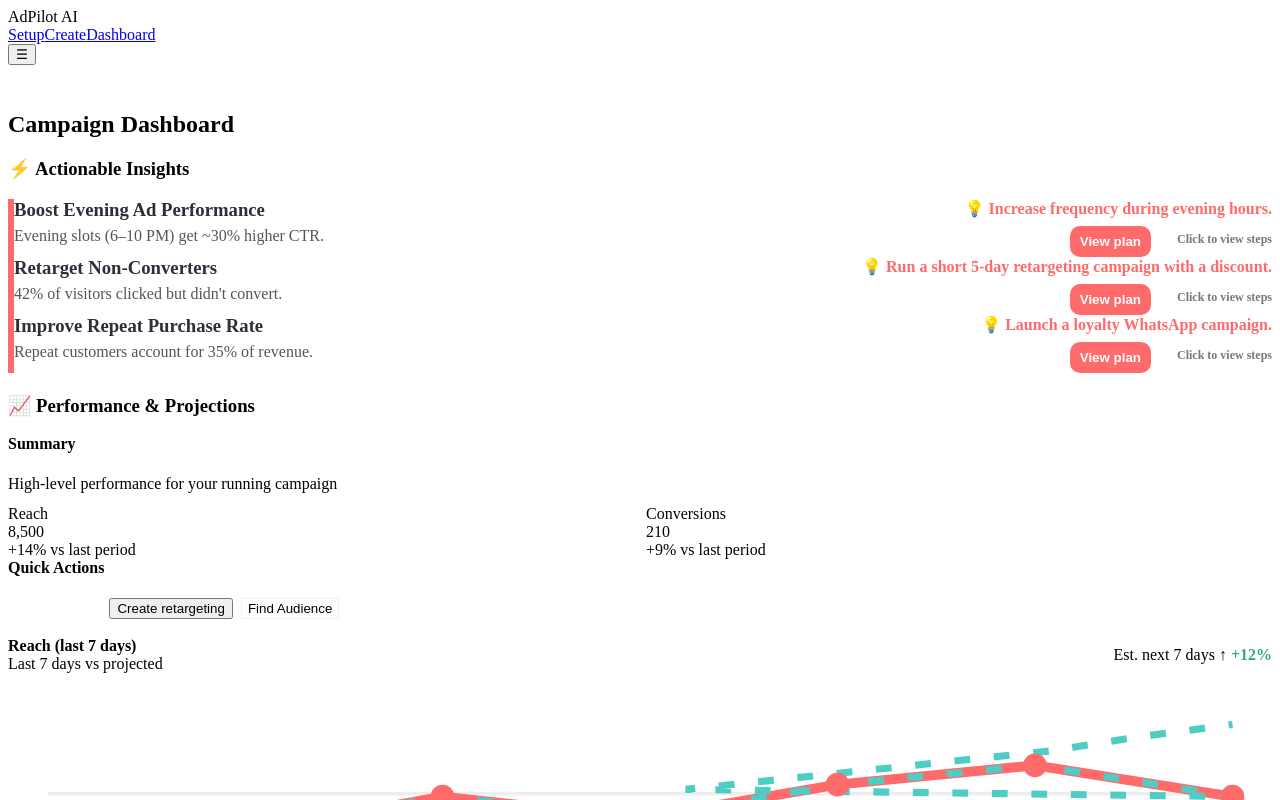
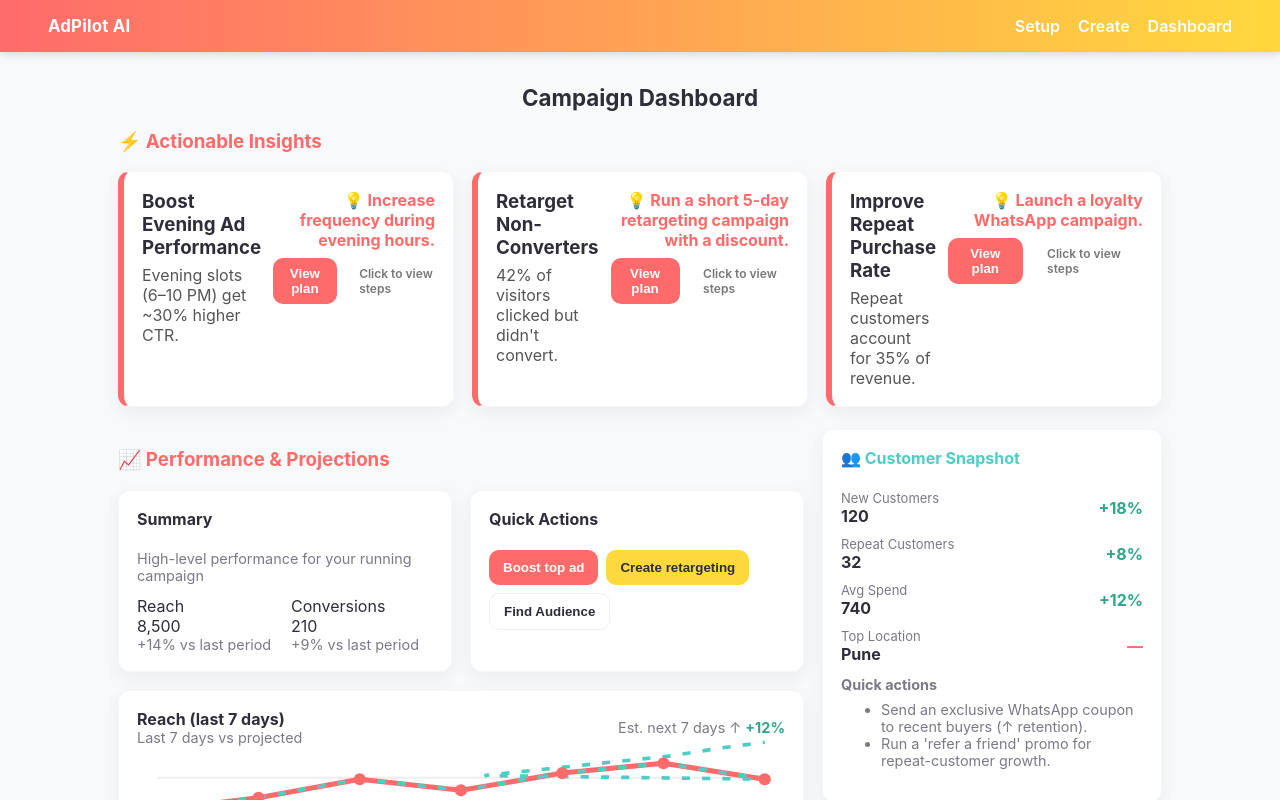
Before and after one commit to Divyansh-28/SMB_MVP, a Next.js app: page /dashboard in a window 1280 px wide. Shown: the top 800 px of the page. Built offline with nearby package versions, Linux system fonts and the light colour scheme.

Commit message:
Update global.css

```diff
--- a/styles/global.css
+++ b/styles/global.css
@@ -1,20 +1,121 @@
-/* ---------------- Bootstrap overrides & helpers ---------------- */
-.btn.primary {
-  background: var(--primary-1);
-  color: white;
-  border: none;
-  font-weight: 700;
+:root{
+  --primary-1: #FF6B6B; /* coral */
+  --accent-1: #FFD93D; /* yellow */
+  --accent-2: #4ECDC4; /* teal */
+  --text-dark: #2E2E3A;
+  --bg: #F8F9FA;
+  --card-bg: #FFFFFF;
+  --muted: #7A7A85;
+  --radius: 12px;
+  --shadow: 0 6px 18px rgba(30,30,30,0.06);
+  --glass: rgba(255,255,255,0.7);
 }
-.btn.ghost {
-  background: transparent;
-  border: 1px solid rgba(0,0,0,0.06);
+
+/* Global resets */
+* { box-sizing: border-box; }
+html,body,#__next { height: 100%; }
+body {
+  margin: 0;
+  font-family: Inter, ui-sans-serif, system-ui, -apple-system, "Segoe UI",
+    Roboto, "Helvetica Neue", Arial;
+  background: var(--bg);
+  color: var(--text-dark);
+  -webkit-font-smoothing:antialiased;
 }
-.form-control {
-  border-radius: 10px;
-  padding: 10px 12px;
-  border: 1px solid rgba(0,0,0,0.06);
+
+/* Navbar */
+.navbar {
+  display:flex;
+  align-items:center;
+  justify-content:space-between;
+  padding:16px 48px;
+  background: linear-gradient(90deg,var(--primary-1),var(--accent-1));
+  color:white;
+  box-shadow: 0 2px 8px rgba(0,0,0,0.15);
+  gap:12px;
+}
+.brand { font-weight:700; font-size:1.05rem; letter-spacing:0.2px;}
+.nav-links { display:flex; gap:18px; align-items:center;}
+.nav-links a { color:white; textDecoration: none; text-decoration:none; font-weight:600; }
+
+/* Mobile nav toggle */
+.nav-toggle { display:none; background:transparent; border:none; color:white; font-size:20px; }
+
+/* Container */
+.container { padding: 28px; max-width:1100px; margin:0 auto; }
+
+/* Page title */
+.page-title { text-align:center; margin:6px 0 18px 0; font-size:1.4rem; color:var(--text-dark); }
+
+/* Grid helpers */
+.grid {
+  display:grid;
+  gap:18px;
+}
+.grid.cols-3 {
+  grid-template-columns: repeat(3, 1fr);
+}
+.grid.cols-2 {
+  grid-template-columns: repeat(2, 1fr);
+}
+@media (max-width: 920px) {
+  .grid.cols-3 { grid-template-columns: repeat(2, 1fr); }
 }
 @media (max-width: 640px) {
-  .page-title { font-size: 1.1rem; }
-  .container { padding-left: 12px; padding-right: 12px; }
+  .grid.cols-3, .grid.cols-2 { grid-template-columns: 1fr; }
+  .container { padding:18px; }
+  .nav-links { display:none; }
+  .nav-toggle { display:block; }
 }
+
+/* Card */
+.card {
+  background: var(--card-bg);
+  padding:18px;
+  border-radius: var(--radius);
+  box-shadow: var(--shadow);
+  border: 1px solid rgba(15,15,15,0.03);
+}
+
+/* small stat */
+.stat { display:flex; align-items:center; justify-content:space-between; gap:12px; }
+.stat .meta { color:var(--muted); font-size:0.9rem; }
+.stat .value { font-weight:700; font-size:1.25rem; color:var(--text-dark); }
+
+/* highlight pill */
+.pill { padding:6px 10px; border-radius:999px; font-weight:700; color:white; background:var(--primary-1); }
+
+/* buttons */
+.btn {
+  display:inline-block; padding:10px 14px; border-radius:10px; font-weight:700; cursor:pointer;
+  border:none;
+  color:var(--text-dark);
+  background:var(--accent-1);
+}
+.btn.primary { color:white; background:var(--primary-1); }
+.btn.ghost { background:transparent; border:1px solid rgba(0,0,0,0.06); }
+
+/* charts container */
+.chart-wrap { height:110px; display:flex; align-items:center; justify-content:center; }
+
+/* chat */
+.chat-box { display:flex; flex-direction:column; gap:10px; max-height:260px; overflow:auto; padding:8px; background:linear-gradient(180deg, #fff, #fcfcfc); border-radius:10px; border:1px solid #eee; }
+.chat-row { display:flex; }
+.chat-row.user { justify-content:flex-end; }
+.chat-bubble {
+  max-width:78%;
+  padding:10px 12px; border-radius:12px; background:#F8F9FA; color:var(--text-dark);
+}
+.chat-bubble.user { background:var(--accent-1); color:var(--text-dark); font-weight:700; }
+
+/* suggestions list */
+.suggestions { display:flex; gap:10px; flex-wrap:wrap; margin-top:10px; }
+
+/* small helper */
+.small { font-size:0.9rem; color:var(--muted); }
+
+/* projection table */
+.proj-table { width:100%; border-collapse:collapse; margin-top:12px; }
+.proj-table th, .proj-table td { padding:8px 10px; text-align:left; border-bottom:1px solid rgba(0,0,0,0.03); }
+.proj-positive { color: #2EA78B; font-weight:700; }
+.proj-negative { color: #FF6B6B; font-weight:700; }
```
